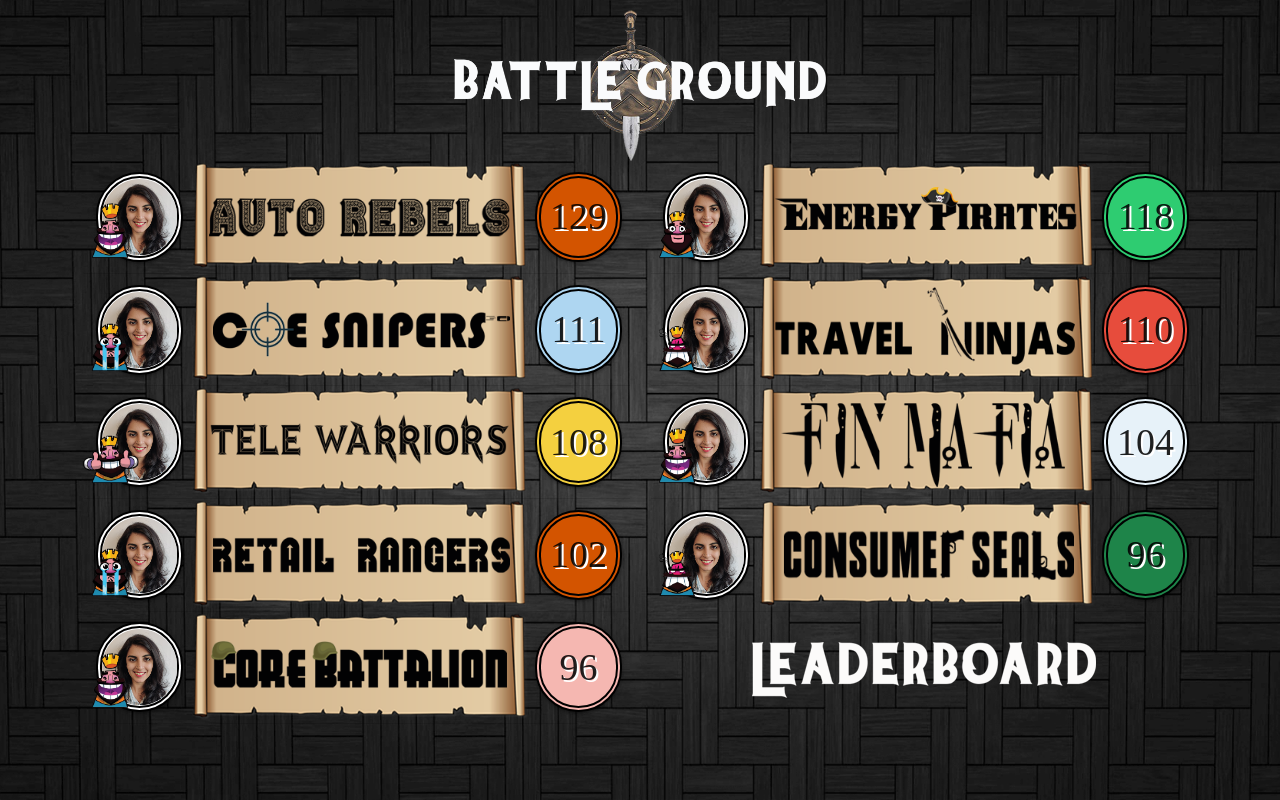
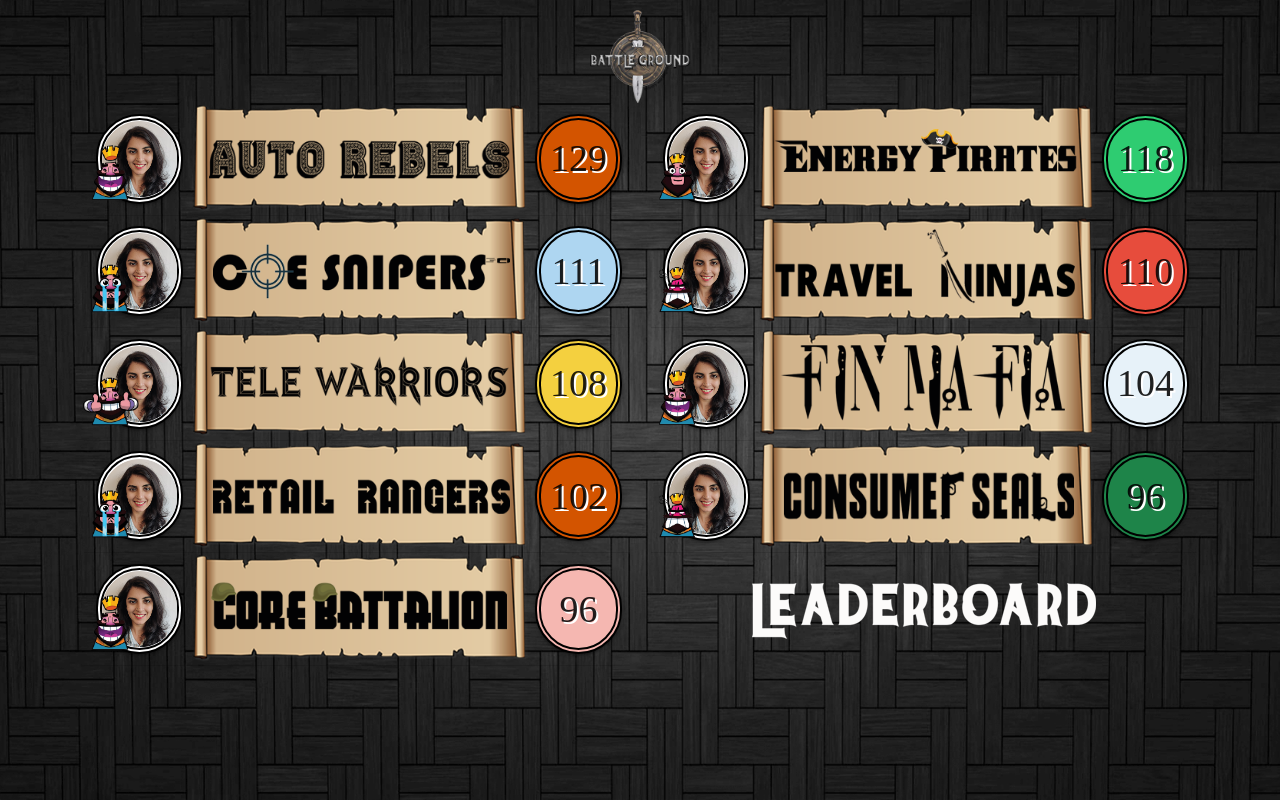
Before and after one commit to MamathaBussa/ps-leaderboard, a React (Create React App) app: page / in a window 1280 px wide. Built offline with nearby package versions, Linux system fonts and the light colour scheme; a web font is replaced by a local one.

Commit message:
updated new logo

```diff
--- a/src/App.js
+++ b/src/App.js
@@ -17,7 +17,7 @@ class App extends Component {
       <div className="App">
         <div className="above-1070px-content">
           <AppTitle componentData={{
-            logoImg: '/img/logos/battle-ground-logo-transparent.png',
+            logoImg: '/img/logos/battle-ground-logo-new.png',
           }}/>
           <div className="container">
             <CurrentComponent componentData={LeaderBoardData} />
--- a/src/components/AppTitle/styles.sass
+++ b/src/components/AppTitle/styles.sass
@@ -2,4 +2,4 @@
   display: flex
   justify-content: center
   img
-    width: 30%
+    width: 100px
```
Also changed, not shown: public/img/logos/battle-ground-logo-new.png (added).
